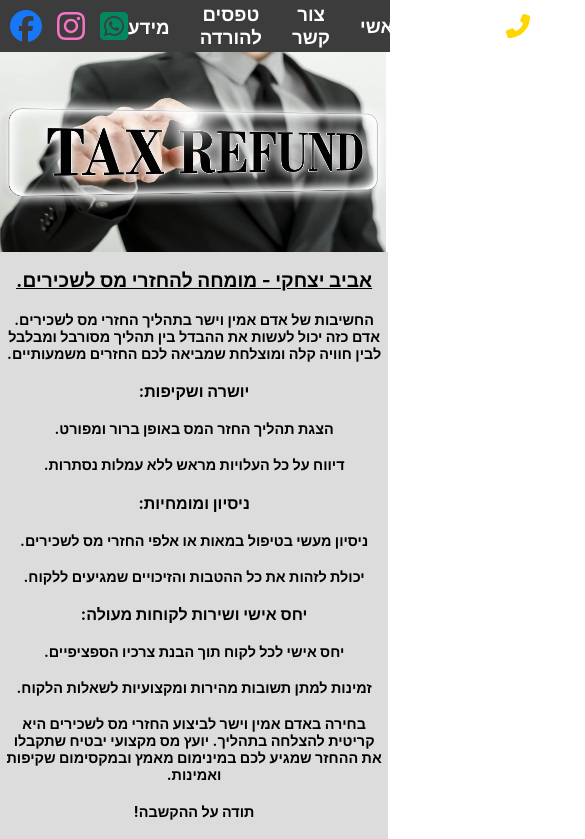
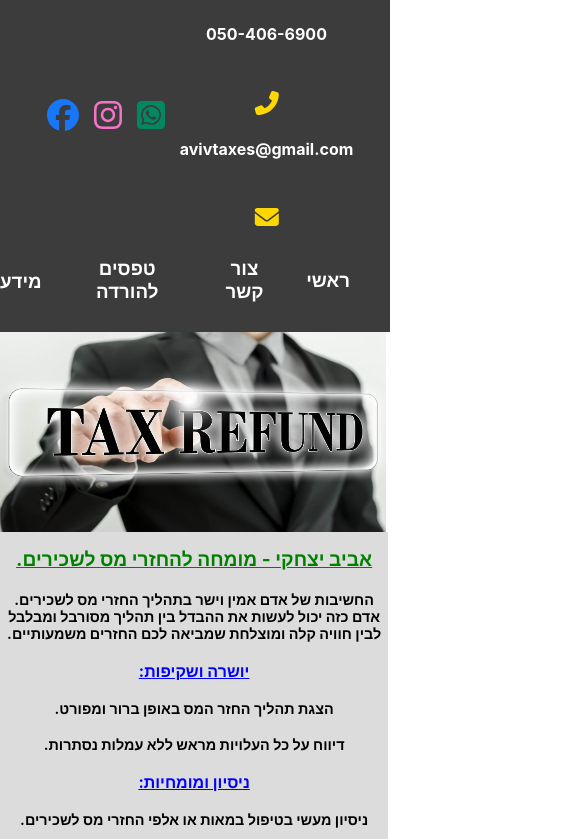
Before and after one commit to aharon2061989/avivItzhakiClient, a React (Create React App) app: page / in a window 390 px wide. Shown: the top 839 px of the page, 585 px wide, since content can reach past the window. Built offline with nearby package versions, Linux system fonts and the light colour scheme.

Commit message:
grafic changes to all site

```diff
--- a/src/components/ContactForm.css
+++ b/src/components/ContactForm.css
@@ -62,6 +62,10 @@ ul li {
         width: 70%;
     }
 
+    .input::placeholder {
+        color: black; /* ודא שהצבע קריא */
+        font-size: 16px;
+    }
     .formHeader {
         font-size: 1.5em;
     }
--- a/src/components/Footer.css
+++ b/src/components/Footer.css
@@ -65,3 +65,9 @@ footer {
     font-size: 15px;
     color: white;
 }
+
+@media (max-width: 768px) {
+    .footer-container {
+        flex-direction: column;
+    }
+}
--- a/src/components/HomePage.css
+++ b/src/components/HomePage.css
@@ -6,13 +6,12 @@
 
 .homePageMainLine {
     text-decoration: underline;
-    color: black;
+    color: green;
 }
 
 .headerText {
     width: 50%;
     background-color: gainsboro;
-    color: black;
     padding: 3px;
 
 }
@@ -29,6 +28,11 @@
 
 ul li {
     list-style-position:inside;
+}
+
+h2 {
+    color: blue;
+    text-decoration: underline;
 }
 
 @media (max-width: 768px) {
--- a/src/components/HomePage.js
+++ b/src/components/HomePage.js
@@ -21,7 +21,6 @@ function HomePage() {
                     <h4>יחס אישי לכל לקוח תוך הבנת צרכיו הספציפיים.</h4>
                     <h4>זמינות למתן תשובות מהירות ומקצועיות לשאלות הלקוח.</h4>
                     <h4>בחירה באדם אמין וישר לביצוע החזרי מס לשכירים היא קריטית להצלחה בתהליך. יועץ מס מקצועי יבטיח שתקבלו את ההחזר שמגיע לכם במינימום מאמץ ובמקסימום שקיפות ואמינות.</h4>
-                    <h4>תודה על ההקשבה!</h4>
                     <h4>אני כאן כדי לענות על כל שאלה שיש לכם.</h4>
                 </div>
             </div>
--- a/src/components/NavbarComponent.css
+++ b/src/components/NavbarComponent.css
@@ -11,6 +11,9 @@
 
 .icon {
     color: gold;
+    margin-top: 25px;
+    margin-left: 10px;
+    margin-right: 10px;
 }
 
 .phone, .email {
@@ -44,6 +47,11 @@ a:hover {
     align-items: center;
     gap: 15px;
     padding-left: 10px;
+}
+
+.phonemailIcons {
+    display: flex;
+    flex-direction: row;
 }
 
 .homeHeader {
@@ -85,6 +93,7 @@ a:hover {
     min-width: 160px;
     box-shadow: 0px 8px 16px 0px rgba(0,0,0,0.2);
     left: 50%;
+    top: 69%;
     transform: translateX(-50%);
     z-index: 1;
 }
@@ -105,65 +114,25 @@ a:hover {
     display: block;
 }
 
-/* @media (max-width: 768px) {
+@media (max-width: 768px) {
     .navbar {
+        display: flex;
         flex-direction: column;
         height: auto;
     }
 
-    #firstLink {
-        order: -1;
-    }
-
-    .leftIcons, .rightIcons {
-        justify-content: center;
-        gap: 10px;
-        margin-bottom: -8px;
-    }
-
-    .homeHeader {
-        flex-direction: column;
-        height: auto;
-        text-align: center;
-        margin-top: -5px;
-        font-size:large;
-    }
-
-    .headerLogo {
-        height: 80px;
-        width: 200px;
+    .leftIcons {
+        display: flex;
+        flex-direction: row;
         float: left;
     }
 
-    .links {
+    .phonemailIcons {
+        display: flex;
         flex-direction: column;
-        gap: 10px;
-    }
-
-    .secondNav {
-        margin-right: 0;
-    }
-
-    .dropdown {
-        margin-right: 0;
-        margin-top: 5px;
     }
 }
 
 @media (max-width: 480px) {
-    .navbar {
-        padding: 5px 0;
-    }
 
-    .headerLogo {
-        height: 60px;
-    }
-
-    .links h3 {
-        font-size: 1em;
-    }
-
-    .secondNav h3 {
-        font-size: 1em;
-    }
-} */
+}
--- a/src/components/NavbarComponent.js
+++ b/src/components/NavbarComponent.js
@@ -13,9 +13,17 @@ function NavbarComponent() {
                     <a href="https://www.facebook.com" target="_blank" rel="noopener noreferrer"><FontAwesomeIcon icon={faFacebook} size="2xl" style={{color: "#1877F7",}}/></a>
                     <a href="https://www.instagram.com" target="_blank" rel="noopener noreferrer"><FontAwesomeIcon icon={faInstagram} size="2xl" style={{color: "#f773c7",}}/></a>
                     <a href="https://wa.me/972504066900" target="_blank" rel="noopener noreferrer"><FontAwesomeIcon icon={faSquareWhatsapp} size="2xl" style={{color: "#028860",}}/></a>
+                    <div className="phonemailIcons">
+                        <a className="phone" href="tel:+972504066900"><h4>050-406-6900</h4></a>
+                        <FontAwesomeIcon className="icon" icon={faPhone} flip="horizontal"
+                        size="xl" style={{"--fa-secondary-color": "#ffffff",}}/>
+
+                        <a className="email" href="mailto:avivtaxes@gmail.com"><h4>avivtaxes@gmail.com</h4></a>
+                        <FontAwesomeIcon className="icon" icon={faEnvelope} size="xl"/>
+                    </div>
+
                 </div>
                 <div className="rightIcons">
-
                     <div className="links">
                         <div className="dropdown">
                             <Link className="secondNav" id="information"><h3>מידע</h3></Link>
@@ -32,11 +40,6 @@ function NavbarComponent() {
                     </div>
 
 
-                    <a className="phone" href="tel:+972504066900"><h4>050-406-6900</h4></a>
-                    <FontAwesomeIcon className="icon" icon={faPhone} flip="horizontal"
-                    size="xl" style={{"--fa-secondary-color": "#ffffff",}}/>
-                    <a className="email" href="mailto:avivtaxes@gmail.com"><h4>avivtaxes@gmail.com</h4></a>
-                    <FontAwesomeIcon className="icon" icon={faEnvelope} size="xl"/>
                 </div>
             </div>
         </div>
--- a/src/components/SeverancePayInfo.js
+++ b/src/components/SeverancePayInfo.js
@@ -10,7 +10,8 @@ function SeverancePayInfo() {
                 <img src="/images/severance-pay.jpg" alt="Severance Pay" title="Image by freepik" className="secerancePayImage"/>
                 <div className="infoText">
                     <h1>פיצויי פיטורין והחזרי מס.</h1>
-                    <h4>פיצויי פיטורין הם סכום כסף המשולם לעובד שפוטר ממקום עבודתו, או התפטר בתנאים מסוימים. עובדים רבים אינם מודעים לזכויותיהם ולמיסים הכרוכים בקבלת פיצויים אלה. בעמוד זה נסקור את נושא פיצויי הפיטורין והחזר המס עבור עובדים ששילמו מס מירבי בעת משיכת הפיצויים מחברת הביטוח בין השנים 2018 ועד 2023.</h4>
+                    <h4>פיצויי פיטורין הם סכום כסף המשולם לעובד שפוטר ממקום עבודתו, או התפטר בתנאים מסוימים. עובדים רבים אינם מודעים לזכויותיהם ולמיסים הכרוכים בקבלת פיצויים אלה.</h4>
+                    <h4> בעמוד זה נסקור את נושא פיצויי הפיטורין והחזר המס עבור עובדים ששילמו מס מירבי בעת משיכת הפיצויים מחברת הביטוח בין השנים 2018 ועד 2023.</h4>
                     <h4>בעת קבלת פיצויי פיטורין, ישנם מקרים בהם העובד נדרש לשלם מס על הסכום שקיבל. המיסוי נקבע לפי שיעורי המס הנהוגים באותה שנה, וכמות הפיצויים שנמשכה.</h4>
                     <h3><b
                         >משיכת  כספי פיצויים מחברת הביטוח בשנים 2018-2023
```
Lines whose indentation alone changed are shown as unchanged.
